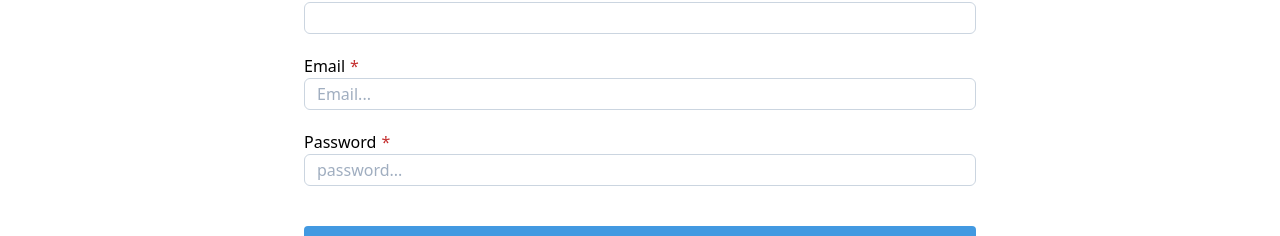
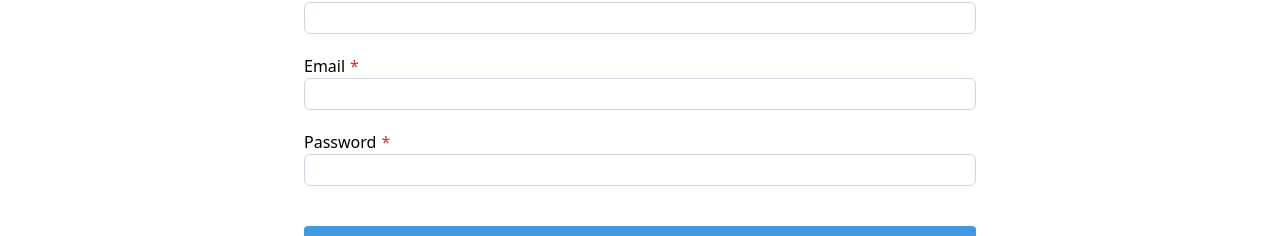
Before and after one commit to hooneun/vue3-firebase, a Vue app: page /join in a window 1280 px wide. Shown: the part 244-480 px from the top of the page. Built offline with nearby package versions, Linux system fonts and the light colour scheme.

Commit message:
input css !

```diff
--- a/src/components/pages/SignUp.vue
+++ b/src/components/pages/SignUp.vue
@@ -5,32 +5,18 @@
     <form @submit="signUp" class="pt-4">
       <div class="flex flex-col">
         <label for="name" class="text-left required">Name</label>
-        <input
-          type="text"
-          name="name"
-          required
-          class="border border-gray-400 rounded-md h-8 px-3"
-        />
+        <input type="text" name="name" required />
       </div>
       <div class="flex flex-col mt-5">
         <label for="email" class="text-left required">Email</label>
-        <input
-          type="email"
-          name="email"
-          placeholder="Email..."
-          required
-          class="border border-gray-400 rounded-md h-8 px-3"
-          v-model="credentials.email"
-        />
+        <input type="email" name="email" required v-model="credentials.email" />
       </div>
       <div class="flex flex-col mt-5">
         <label for="password" class="text-left required">Password</label>
         <input
           type="password"
           name="password"
-          placeholder="password..."
           required
-          class="border border-gray-400 rounded-md h-8 px-3"
           v-model="credentials.password"
         />
       </div>
--- a/src/index.css
+++ b/src/index.css
@@ -21,3 +21,7 @@ label.required::after {
 	color: #c53030;
 	content: "*";
 }
+
+input {
+	@apply border border-gray-400 rounded-md h-8 px-3;
+}
```
